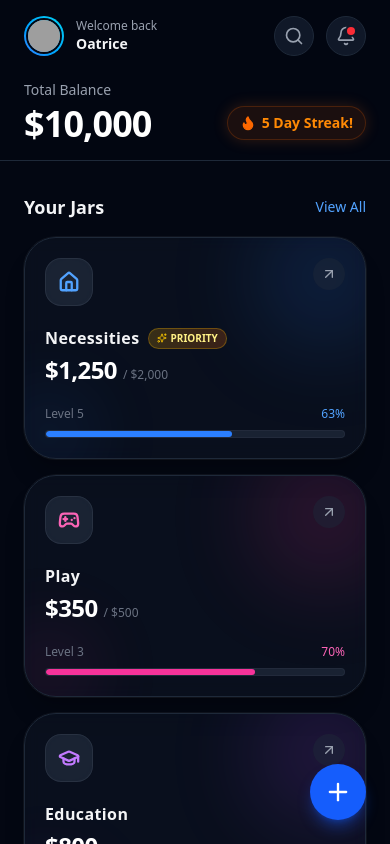
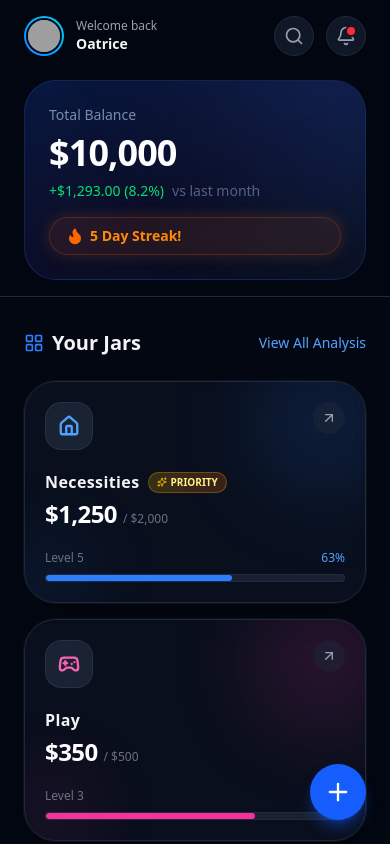
Before and after one commit to oatrice/JarWise-Web, a React (Vite) app: page / in a window 390 px wide. Shown: the top 844 px of the page. Built offline with nearby package versions, Linux system fonts and the light colour scheme; grey boxes are pictures that could not be loaded.

Commit message:
Implement Responsive Dashboard UI for Tablet/Desktop

```diff
--- a/src/pages/Dashboard.tsx
+++ b/src/pages/Dashboard.tsx
@@ -2,18 +2,63 @@ import { motion } from 'framer-motion';
 import { jars, transactions } from '../utils/mockData';
 import JarCard from '../components/JarCard';
 import TransactionCard from '../components/TransactionCard';
-import { Flame, Bell, Search, Plus } from 'lucide-react';
+import { Flame, Bell, Search, Plus, LayoutGrid, Settings, PieChart, LogOut } from 'lucide-react';
 
 export default function Dashboard() {
     const totalBalance = jars.reduce((acc, jar) => acc + jar.current, 0);
 
     return (
-        <div className="min-h-screen bg-gray-950 pb-24 font-sans text-gray-100 selection:bg-blue-500/30">
-            {/* Header */}
-            <header className="sticky top-0 z-50 bg-gray-950/80 backdrop-blur-xl border-b border-gray-800">
-                <div className="mx-auto max-w-md px-6 py-4">
-                    <div className="flex items-center justify-between mb-6">
-                        <div className="flex items-center gap-3">
+        <div className="min-h-screen bg-gray-950 font-sans text-gray-100 selection:bg-blue-500/30 flex">
+
+            {/* Desktop Sidebar (Hidden on Mobile) */}
+            <aside className="hidden lg:flex flex-col w-64 h-screen sticky top-0 border-r border-gray-800 bg-gray-950/50 backdrop-blur-xl p-6">
+                <div className="flex items-center gap-3 mb-10 px-2">
+                    <div className="h-8 w-8 rounded-xl bg-gradient-to-tr from-blue-600 to-cyan-500 flex items-center justify-center text-white font-bold">
+                        J
+                    </div>
+                    <span className="text-xl font-bold bg-gradient-to-r from-white to-gray-400 bg-clip-text text-transparent">JarWise</span>
+                </div>
+
+                <nav className="flex-1 space-y-2">
+                    <button className="flex items-center gap-3 w-full px-4 py-3 rounded-xl bg-blue-600/10 text-blue-400 font-medium transition-colors border border-blue-600/20">
+                        <LayoutGrid size={20} />
+                        Dashboard
+                    </button>
+                    <button className="flex items-center gap-3 w-full px-4 py-3 rounded-xl hover:bg-gray-900 text-gray-400 hover:text-gray-100 font-medium transition-colors">
+                        <PieChart size={20} />
+                        Analytics
+                    </button>
+                    <button className="flex items-center gap-3 w-full px-4 py-3 rounded-xl hover:bg-gray-900 text-gray-400 hover:text-gray-100 font-medium transition-colors">
+                        <Settings size={20} />
+                        Settings
+                    </button>
+                </nav>
+
+                <div className="mt-auto pt-6 border-t border-gray-800">
+                    <div className="flex items-center gap-3 mb-6 px-2">
+                        <div className="h-10 w-10 rounded-full bg-gradient-to-tr from-blue-500 to-cyan-400 p-[2px]">
+                            <img src="https://ui-avatars.com/api/?name=User&background=0D0D0D&color=fff" alt="User" className="h-full w-full rounded-full border-2 border-gray-950" />
+                        </div>
+                        <div className="flex-1 overflow-hidden">
+                            <h2 className="text-sm font-semibold text-gray-100 truncate">Oatrice</h2>
+                            <p className="text-xs text-gray-500 truncate">oatrice@example.com</p>
+                        </div>
+                    </div>
+                    <button className="flex items-center gap-2 w-full px-2 text-sm text-gray-500 hover:text-red-400 transition-colors">
+                        <LogOut size={16} />
+                        Sign Out
+                    </button>
+                </div>
+            </aside>
+
+            {/* Main Content */}
+            <div className="flex-1 w-full relative">
+                {/* Mobile/Tablet Header */}
+                <header className="sticky top-0 z-50 bg-gray-950/80 backdrop-blur-xl border-b border-gray-800 lg:bg-transparent lg:border-b-0 lg:absolute lg:w-full lg:pointer-events-none">
+                    <div className="mx-auto max-w-7xl px-6 py-4 lg:py-6 lg:px-8 pointer-events-auto">
+                        <div className="flex items-center justify-between mb-6 lg:mb-8">
+                            {/* Mobile User Profile */}
+                            <div className="flex items-center gap-3 lg:hidden">
                                 <div className="h-10 w-10 rounded-full bg-gradient-to-tr from-blue-500 to-cyan-400 p-[2px]">
                                     <img src="https://ui-avatars.com/api/?name=User&background=0D0D0D&color=fff" alt="User" className="h-full w-full rounded-full border-2 border-gray-950" />
                                 </div>
@@ -22,6 +67,13 @@ export default function Dashboard() {
                                     <h2 className="text-sm font-semibold text-gray-100">Oatrice</h2>
                                 </div>
                             </div>
+
+                            {/* Desktop Title (replaces mobile profile) */}
+                            <div className="hidden lg:block">
+                                <h1 className="text-2xl font-bold text-white">Dashboard</h1>
+                                <p className="text-gray-400 text-sm">Overview of your 6 jars financial freedom system</p>
+                            </div>
+
                             <div className="flex items-center gap-3">
                                 <button className="flex h-10 w-10 items-center justify-center rounded-full border border-gray-800 bg-gray-900 text-gray-400 hover:text-white transition-colors hover:border-gray-700">
                                     <Search size={20} />
@@ -33,63 +85,93 @@ export default function Dashboard() {
                             </div>
                         </div>
 
-                    <div className="flex items-end justify-between">
-                        <div>
-                            <p className="mb-1 text-sm font-medium text-gray-400">Total Balance</p>
+                        {/* Balance Card - Shared but adapted */}
+                        <div className="flex flex-col sm:flex-row sm:items-center justify-between gap-4 p-6 sm:p-8 rounded-[2rem] bg-gradient-to-br from-blue-600/20 via-indigo-900/20 to-gray-900/50 border border-blue-500/20 relative overflow-hidden group">
+                            {/* Background FX */}
+                            <div className="absolute top-0 right-0 w-64 h-64 bg-blue-500/20 rounded-full blur-[80px] -translate-y-1/2 translate-x-1/2 group-hover:bg-blue-500/30 transition-all duration-700" />
+
+                            <div className="relative z-10">
+                                <p className="mb-2 text-sm font-medium text-blue-200/60">Total Balance</p>
                                 <motion.h1
                                     initial={{ opacity: 0, scale: 0.9 }}
                                     animate={{ opacity: 1, scale: 1 }}
-                                className="text-4xl font-bold tracking-tight text-white"
+                                    className="text-4xl sm:text-5xl font-bold tracking-tight text-white mb-2"
                                 >
                                     ${totalBalance.toLocaleString()}
                                 </motion.h1>
+                                <div className="flex items-center gap-2 text-sm text-blue-200/40">
+                                    <span className="text-green-400 font-medium">+$1,293.00 (8.2%)</span>
+                                    <span>vs last month</span>
                                 </div>
-                        <div className="mb-1 flex items-center gap-1.5 rounded-full bg-orange-500/10 px-3 py-1.5 border border-orange-500/20 shadow-[0_0_15px_rgba(249,115,22,0.2)]">
-                            <Flame size={16} className="text-orange-500 fill-orange-500 animate-[pulse_3s_ease-in-out_infinite]" />
+                            </div>
+
+                            <div className="relative z-10 flex items-center gap-1.5 rounded-full bg-orange-500/10 px-4 py-2 border border-orange-500/20 shadow-[0_0_15px_rgba(249,115,22,0.2)] backdrop-blur-md">
+                                <Flame size={18} className="text-orange-500 fill-orange-500 animate-[pulse_3s_ease-in-out_infinite]" />
                                 <span className="text-sm font-bold text-orange-400">5 Day Streak!</span>
                             </div>
                         </div>
                     </div>
                 </header>
 
-            <main className="mx-auto max-w-md px-6 py-8 space-y-8">
-                {/* Jars Grid */}
-                <section>
-                    <div className="flex items-center justify-between mb-4">
-                        <h3 className="text-lg font-semibold text-gray-100">Your Jars</h3>
-                        <button className="text-sm font-medium text-blue-400 hover:text-blue-300 transition-colors">View All</button>
+                <main className="mx-auto max-w-7xl px-6 py-8 space-y-8 lg:px-8 pb-28">
+                    <div className="grid grid-cols-1 lg:grid-cols-12 gap-8 items-start">
+                        {/* Left Column: Jars */}
+                        <div className="lg:col-span-8 flex flex-col gap-6">
+                            <div className="flex items-center justify-between">
+                                <h3 className="text-xl font-bold text-gray-100 flex items-center gap-2">
+                                    <LayoutGrid size={20} className="text-blue-500" />
+                                    Your Jars
+                                </h3>
+                                <button className="text-sm font-medium text-blue-400 hover:text-blue-300 transition-colors">View All Analysis</button>
                             </div>
-                    <div className="grid gap-4">
+
+                            <div className="grid gap-4 sm:grid-cols-2 xl:grid-cols-3">
                                 {jars.map((jar, index) => (
                                     <JarCard key={jar.id} jar={jar} index={index} />
                                 ))}
                             </div>
-                </section>
+                        </div>
 
-                {/* Recent Transactions */}
-                <section>
-                    <div className="flex items-center justify-between mb-4">
+                        {/* Right Column: Transactions */}
+                        <div className="lg:col-span-4 lg:sticky lg:top-32 space-y-6">
+                            <div className="flex items-center justify-between">
                                 <h3 className="text-lg font-semibold text-gray-100">Recent Activity</h3>
+                                <button className="text-xs text-gray-500 hover:text-white transition-colors">See all</button>
                             </div>
-                    <div className="space-y-3">
+                            <div className="space-y-3 bg-gray-900/20 p-4 rounded-3xl border border-gray-800/50 backdrop-blur-sm">
                                 {transactions.map((t) => (
                                     <TransactionCard key={t.id} transaction={t} />
                                 ))}
+                                <button className="w-full py-3 mt-2 rounded-xl text-sm text-gray-500 hover:bg-gray-800/50 transition-colors border border-dashed border-gray-800 hover:border-gray-700">
+                                    View Full History
+                                </button>
                             </div>
-                </section>
+
+                            {/* Quick Actions (Desktop only usually) */}
+                            <div className="hidden lg:block p-6 rounded-3xl bg-gradient-to-br from-blue-600 to-indigo-700 relative overflow-hidden text-center">
+                                <div className="absolute top-0 right-0 w-40 h-40 bg-white/10 rounded-full blur-3xl -translate-y-1/2 translate-x-1/2" />
+                                <h4 className="relative z-10 text-white font-bold text-lg mb-2">Upgrade to Pro</h4>
+                                <p className="relative z-10 text-blue-100 text-sm mb-4">Unlock advanced charts and unlimited jars.</p>
+                                <button className="relative z-10 bg-white text-blue-600 px-6 py-2 rounded-full font-bold text-sm shadow-xl hover:bg-blue-50 transition-colors">
+                                    Upgrade Now
+                                </button>
+                            </div>
+                        </div>
+                    </div>
                 </main>
 
-            {/* FAB */}
+                {/* FAB (Mobile Only) */}
                 <motion.div
                     initial={{ scale: 0 }}
                     animate={{ scale: 1 }}
                     transition={{ delay: 1, type: "spring" }}
-                className="fixed bottom-6 right-6 z-50"
+                    className="fixed bottom-6 right-6 z-50 lg:hidden"
                 >
                     <button className="flex h-14 w-14 items-center justify-center rounded-full bg-blue-600 shadow-lg shadow-blue-600/40 text-white hover:bg-blue-500 hover:scale-105 active:scale-95 transition-all">
                         <Plus size={28} />
                     </button>
                 </motion.div>
             </div>
+        </div>
     );
 }
```
Lines whose indentation alone changed are shown as unchanged.
